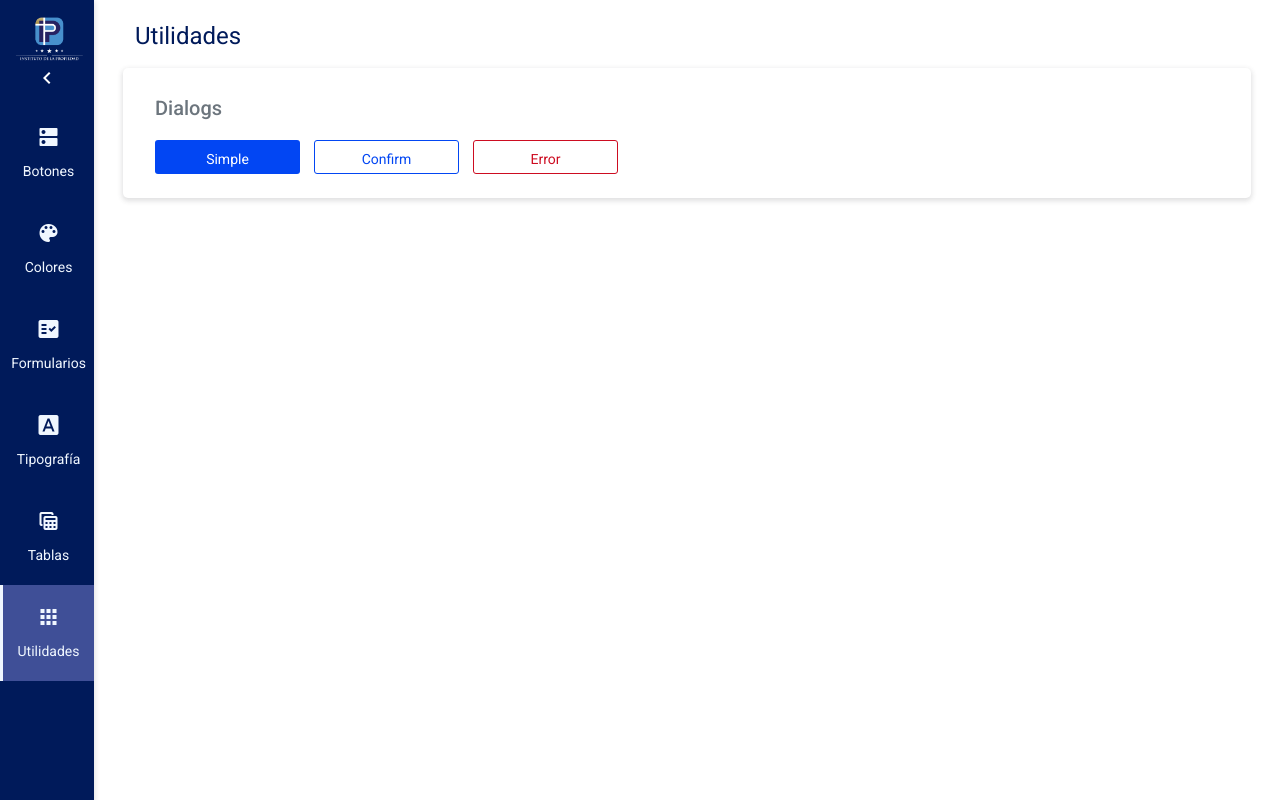
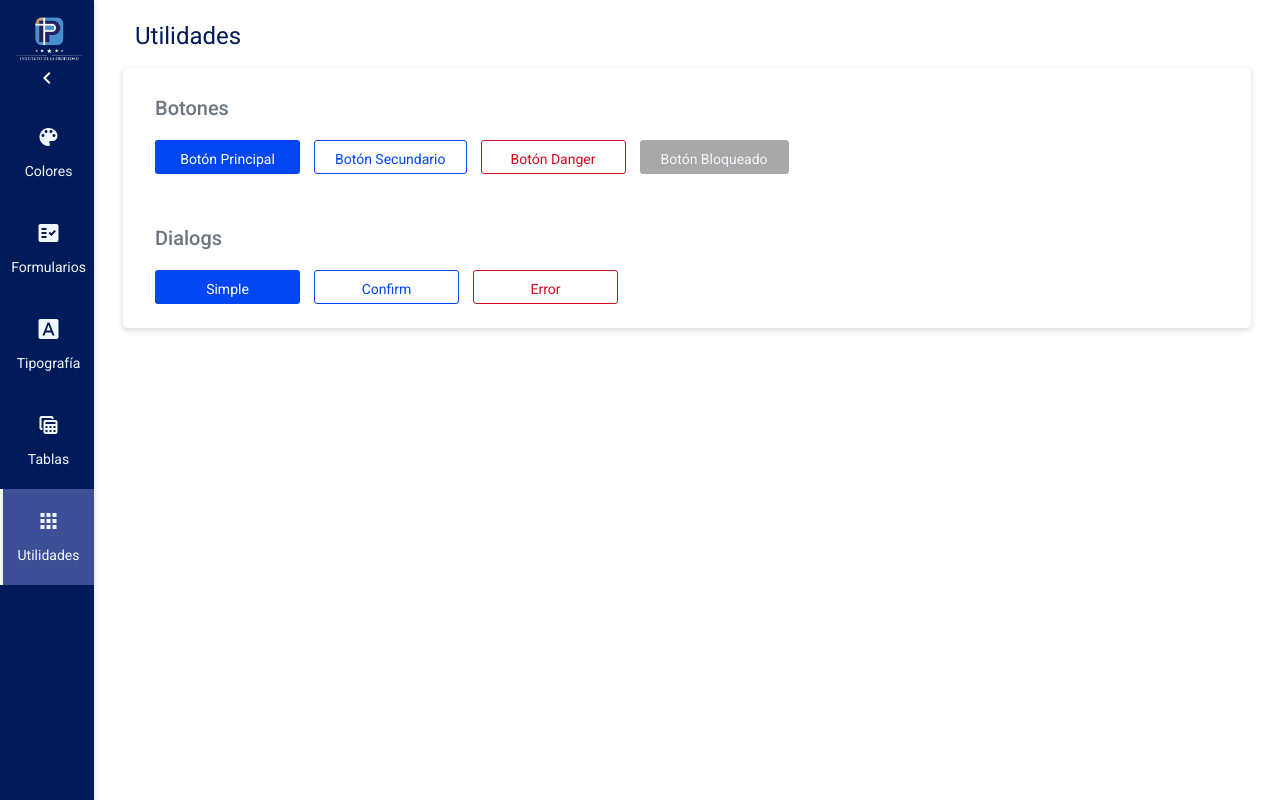
Before and after one commit to vapinedo/Angular-InstitutoPropiedad, an Angular app: page /utilities in a window 1280 px wide. Built offline with nearby package versions, Linux system fonts and the light colour scheme; a web font is replaced by a local one; what @angular/fire would draw is missing.

Commit message:
Buttons comp eliminado

```diff
--- a/src/app/app-routing.module.ts
+++ b/src/app/app-routing.module.ts
@@ -4,7 +4,6 @@ import { Routes, RouterModule } from '@angular/router';
 import { CustomerNewComponent } from './features/components/customer/customer-new.component';
 import { CustomerAdminComponent } from './features/components/customer/customer-admin.component';
 import { CustomerEditComponent } from './features/components/customer/customer-edit.component';
-import { ButtonsComponent } from './features/components/buttons/buttons.component';
 import { TypographyComponent } from './features/components/typography/typography.component';
 import { UtilitiesComponent } from './features/components/utilities/utilities.component';
 
@@ -12,7 +11,6 @@ const routes: Routes = [
   { path: 'customers', component: CustomerAdminComponent },
   { path: 'customer-new', component: CustomerNewComponent },
   { path: 'customer-edit/:id', component: CustomerEditComponent},
-  { path: 'buttons', component: ButtonsComponent },
   { path: 'typography', component: TypographyComponent},
   { path: 'utilities', component: UtilitiesComponent},
   { path: '**', redirectTo: 'customer-new' }
--- a/src/app/features/components/buttons/buttons.component.html
+++ /dev/null
@@ -1,10 +0,0 @@
-<h1 class="animate__animated animate__fadeIn animate__faster">Estilos de Botones</h1>
-
-<div class="row asw-box animate__animated animate__fadeIn animate__faster">
-    <div class="asw-btn-group">
-        <button class="asw-btn-primary">Botón Principal</button>
-        <button class="asw-btn-secondary">Botón Secundario</button>
-        <button class="asw-btn-danger">Botón Danger</button>
-        <button class="asw-btn" disabled>Botón Bloqueado</button>
-    </div>
-</div>
--- a/src/app/features/components/buttons/buttons.component.ts
+++ /dev/null
@@ -1,15 +0,0 @@
-import { Component, OnInit } from '@angular/core';
-
-@Component({
-  selector: 'app-buttons',
-  templateUrl: './buttons.component.html',
-  styleUrls: ['./buttons.component.scss']
-})
-export class ButtonsComponent implements OnInit {
-
-  constructor() { }
-
-  ngOnInit(): void {
-  }
-
-}
--- a/src/app/features/components/utilities/utilities.component.html
+++ b/src/app/features/components/utilities/utilities.component.html
@@ -1,8 +1,15 @@
 <h1 class="asw-h1">Utilidades</h1>
 
 <section class="row asw-box">
-    <h2 class="asw-h2 text-muted">Dialogs</h2>
+    <h2 class="asw-h2 text-muted">Botones</h2>
+    <div class="asw-btn-group">
+        <button class="asw-btn-primary">Botón Principal</button>
+        <button class="asw-btn-secondary">Botón Secundario</button>
+        <button class="asw-btn-danger">Botón Danger</button>
+        <button class="asw-btn" disabled>Botón Bloqueado</button>
+    </div>
 
+    <h2 class="asw-h2 text-muted mt-5">Dialogs</h2>
     <div class="asw-btn-group">
         <button (click)="onDialogSimple()" class="asw-btn-primary">Simple</button>
         <button (click)="onDialogConfirm()" class="asw-btn-secondary">Confirm</button>
--- a/src/app/features/feature.module.ts
+++ b/src/app/features/feature.module.ts
@@ -6,7 +6,6 @@ import { SharedModule } from '../shared/shared.module';
 import { CustomerNewComponent } from './components/customer/customer-new.component';
 import { CustomerAdminComponent } from './components/customer/customer-admin.component';
 import { CustomerEditComponent } from './components/customer/customer-edit.component';
-import { ButtonsComponent } from './components/buttons/buttons.component';
 import { TypographyComponent } from './components/typography/typography.component';
 import { UtilitiesComponent } from './components/utilities/utilities.component';
 
@@ -15,7 +14,6 @@ import { UtilitiesComponent } from './components/utilities/utilities.component';
     CustomerNewComponent,
     CustomerAdminComponent,
     CustomerEditComponent,
-    ButtonsComponent,
     TypographyComponent,
     UtilitiesComponent
   ],
--- a/src/app/shared/components/sidebar/sidebar.component.html
+++ b/src/app/shared/components/sidebar/sidebar.component.html
@@ -7,10 +7,6 @@
             <mat-icon *ngIf="!sidedarIsOpen">chevron_left</mat-icon>
         </header>
 
-        <a routerLink="/buttons" routerLinkActive="active" matTooltip="Tipos de Botones" matTooltipPosition="right">
-            <mat-icon>dns</mat-icon>
-            <span>Botones</span>
-        </a>
         <a href="#" routerLinkActive="active" matTooltip="Paleta de Colores" matTooltipPosition="right">
             <mat-icon>color_lens</mat-icon>
             <span>Colores</span>
--- a/src/app/shared/components/sidebar/sidebar.component.scss
+++ b/src/app/shared/components/sidebar/sidebar.component.scss
@@ -23,6 +23,7 @@
         width: 94px;
 
         header {
+            cursor: pointer;
             text-align: center;
             padding: 10px;
 
```
Also changed, not shown: src/app/features/components/buttons/buttons.component.scss (deleted).
